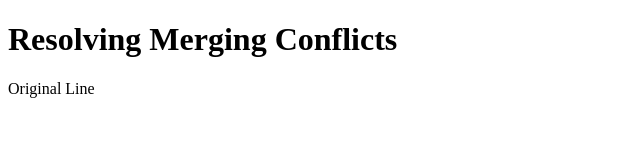
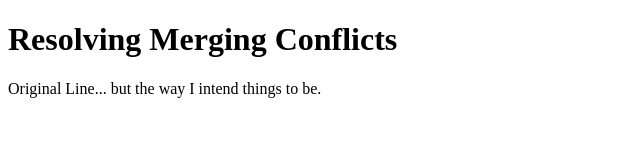
Before and after one commit to jonritchie52/Lab5A-Resolving-Merge-Comflicts, a plain HTML site: page index.html in a window 1280 px wide. Shown: the whole page, without its empty margins (0-640 px from the left). Drawn offline with Linux system fonts and the light colour scheme.

Commit message:
Conflict Test

```diff
--- a/index.html
+++ b/index.html
@@ -8,6 +8,6 @@
 
     <body>
         <h1>Resolving Merging Conflicts</h1>
-        <p>Original Line</p>
+        <p>Original Line... but the way I intend things to be.</p>
     </body>
 </html>
```
